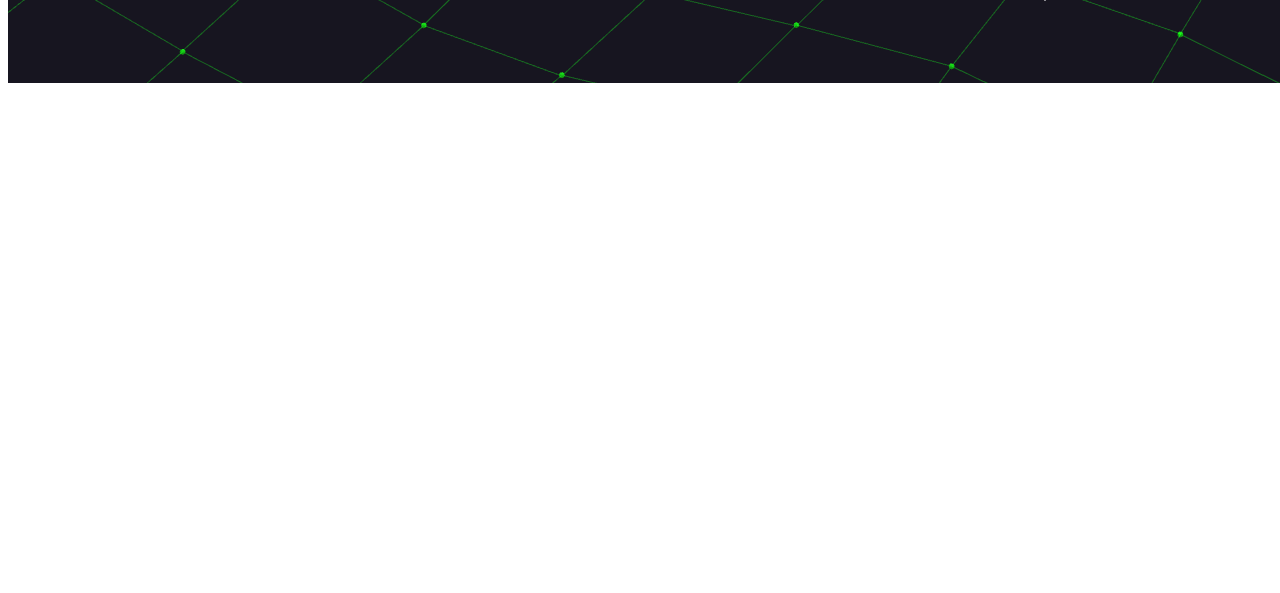
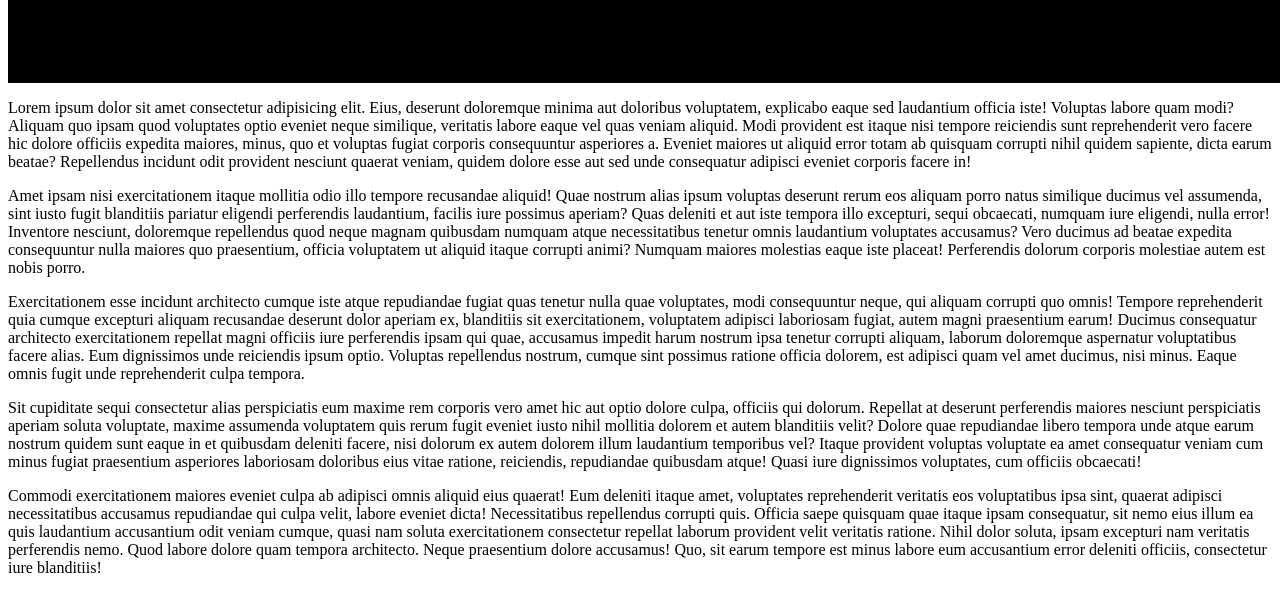
Before and after one commit to zaid-kamil/internship_digvijay_2022_work, a plain HTML site: page assignments/5_pages/page3/index.html in a window 1280 px wide. Shown: the part 685-1278 px from the top of the page. Before the commit the page ends 800 px from the top, so only its background shows below. Drawn offline with nearby package versions, Linux system fonts and the light colour scheme; animation ran at ten frames a second.

Commit message:
new updates

```diff
--- a/assignments/5_pages/page3/index.html
+++ b/assignments/5_pages/page3/index.html
@@ -47,7 +47,19 @@
         </div>
     </div>
 
-    <script src="https://cdnjs.cloudflare.com/ajax/libs/three.js/r121/three.min.js"></script>
+    <div class="container">
+        <div class="row">
+            <div class="col">
+                <p>Lorem ipsum dolor sit amet consectetur adipisicing elit. Eius, deserunt doloremque minima aut doloribus voluptatem, explicabo eaque sed laudantium officia iste! Voluptas labore quam modi? Aliquam quo ipsam quod voluptates optio eveniet neque similique, veritatis labore eaque vel quas veniam aliquid. Modi provident est itaque nisi tempore reiciendis sunt reprehenderit vero facere hic dolore officiis expedita maiores, minus, quo et voluptas fugiat corporis consequuntur asperiores a. Eveniet maiores ut aliquid error totam ab quisquam corrupti nihil quidem sapiente, dicta earum beatae? Repellendus incidunt odit provident nesciunt quaerat veniam, quidem dolore esse aut sed unde consequatur adipisci eveniet corporis facere in!</p>
+                <p>Amet ipsam nisi exercitationem itaque mollitia odio illo tempore recusandae aliquid! Quae nostrum alias ipsum voluptas deserunt rerum eos aliquam porro natus similique ducimus vel assumenda, sint iusto fugit blanditiis pariatur eligendi perferendis laudantium, facilis iure possimus aperiam? Quas deleniti et aut iste tempora illo excepturi, sequi obcaecati, numquam iure eligendi, nulla error! Inventore nesciunt, doloremque repellendus quod neque magnam quibusdam numquam atque necessitatibus tenetur omnis laudantium voluptates accusamus? Vero ducimus ad beatae expedita consequuntur nulla maiores quo praesentium, officia voluptatem ut aliquid itaque corrupti animi? Numquam maiores molestias eaque iste placeat! Perferendis dolorum corporis molestiae autem est nobis porro.</p>
+                <p>Exercitationem esse incidunt architecto cumque iste atque repudiandae fugiat quas tenetur nulla quae voluptates, modi consequuntur neque, qui aliquam corrupti quo omnis! Tempore reprehenderit quia cumque excepturi aliquam recusandae deserunt dolor aperiam ex, blanditiis sit exercitationem, voluptatem adipisci laboriosam fugiat, autem magni praesentium earum! Ducimus consequatur architecto exercitationem repellat magni officiis iure perferendis ipsam qui quae, accusamus impedit harum nostrum ipsa tenetur corrupti aliquam, laborum doloremque aspernatur voluptatibus facere alias. Eum dignissimos unde reiciendis ipsum optio. Voluptas repellendus nostrum, cumque sint possimus ratione officia dolorem, est adipisci quam vel amet ducimus, nisi minus. Eaque omnis fugit unde reprehenderit culpa tempora.</p>
+                <p>Sit cupiditate sequi consectetur alias perspiciatis eum maxime rem corporis vero amet hic aut optio dolore culpa, officiis qui dolorum. Repellat at deserunt perferendis maiores nesciunt perspiciatis aperiam soluta voluptate, maxime assumenda voluptatem quis rerum fugit eveniet iusto nihil mollitia dolorem et autem blanditiis velit? Dolore quae repudiandae libero tempora unde atque earum nostrum quidem sunt eaque in et quibusdam deleniti facere, nisi dolorum ex autem dolorem illum laudantium temporibus vel? Itaque provident voluptas voluptate ea amet consequatur veniam cum minus fugiat praesentium asperiores laboriosam doloribus eius vitae ratione, reiciendis, repudiandae quibusdam atque! Quasi iure dignissimos voluptates, cum officiis obcaecati!</p>
+                <p>Commodi exercitationem maiores eveniet culpa ab adipisci omnis aliquid eius quaerat! Eum deleniti itaque amet, voluptates reprehenderit veritatis eos voluptatibus ipsa sint, quaerat adipisci necessitatibus accusamus repudiandae qui culpa velit, labore eveniet dicta! Necessitatibus repellendus corrupti quis. Officia saepe quisquam quae itaque ipsam consequatur, sit nemo eius illum ea quis laudantium accusantium odit veniam cumque, quasi nam soluta exercitationem consectetur repellat laborum provident velit veritatis ratione. Nihil dolor soluta, ipsam excepturi nam veritatis perferendis nemo. Quod labore dolore quam tempora architecto. Neque praesentium dolore accusamus! Quo, sit earum tempore est minus labore eum accusantium error deleniti officiis, consectetur iure blanditiis!</p>
+            </div>
+        </div>
+    </div>
+
+    <!-- <script src="https://cdnjs.cloudflare.com/ajax/libs/three.js/r121/three.min.js"></script>
     <script src="https://cdnjs.cloudflare.com/ajax/libs/vanta/0.5.21/vanta.globe.min.js"></script>
     <script>
         VANTA.GLOBE({
@@ -62,7 +74,7 @@
             color: 0x15be15,
             backgroundColor: 0x171520
         })
-    </script>
+    </script> -->
 </body>
 
 </html>
--- a/assignments/5_pages/page3/style.css
+++ b/assignments/5_pages/page3/style.css
@@ -1,4 +1,7 @@
-#vanta-canvas{
+body{
+    overflow-x: hidden;
+}
+    #vanta-canvas{
     width: 100%;
     height: 95vh;
     margin: 0;
@@ -6,6 +9,8 @@
     align-items: center;
     justify-content: flex-start;
     padding-left: 100px;
+    overflow-x: hidden;
+    background: black;
 }
 .option_list{
     display: flex;
@@ -13,10 +18,10 @@
 .options{
     position: relative;
     overflow: hidden;
-    width: 100px;
+    width: 9rem;
     height: 550px;
     background-position: center;
-    border-radius: 50px;
+    border-radius: 1rem;
     margin: 15px;
     background-size: contain;
 
```
